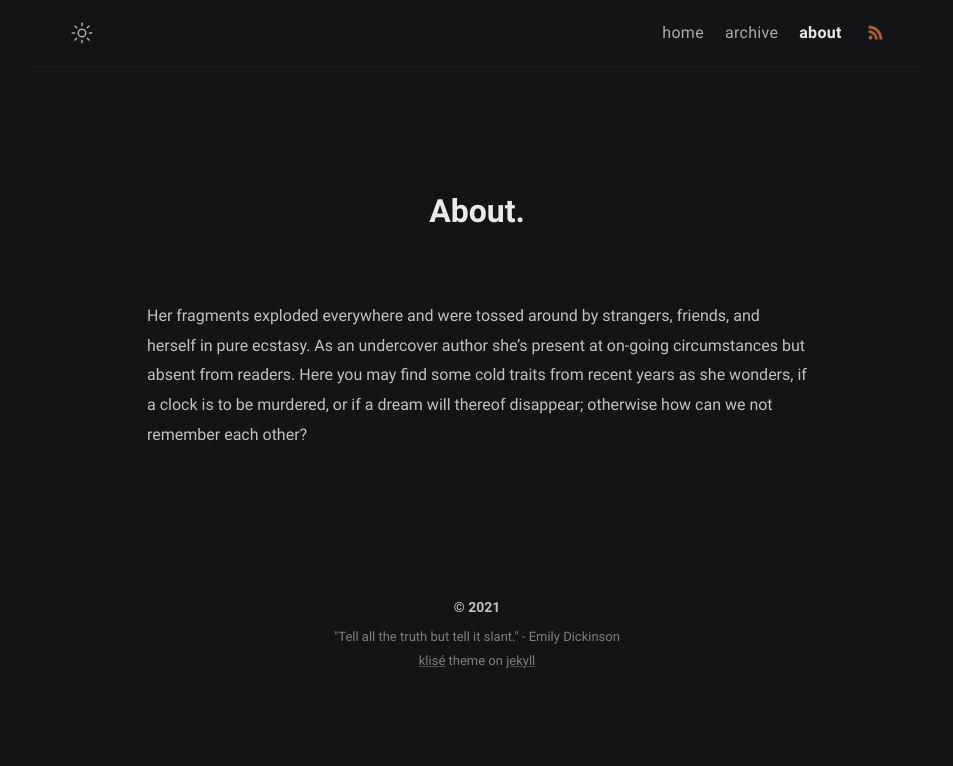
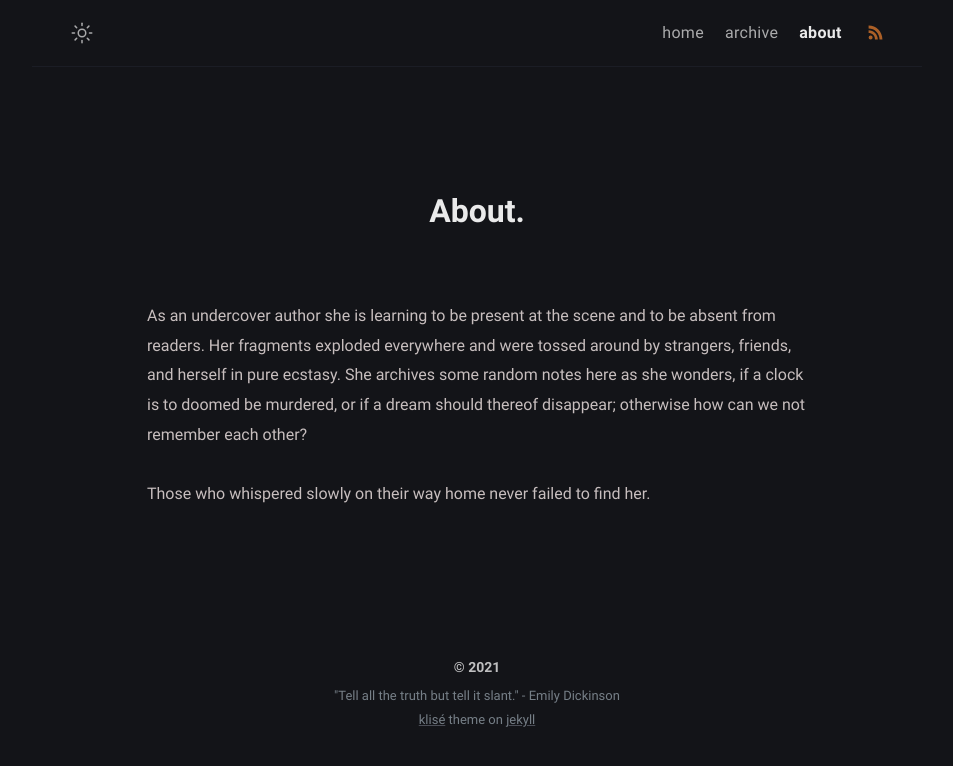
Before and after one commit to yijingch/afistforair.github.io, a Jekyll site: the page built from about.md, in a window 1280 px wide. Shown: the top 766 px of the page, without its empty margins (163-1116 px from the left). Built offline with Jekyll 4.4.1, drawn with Linux system fonts in a browser that asks for light colours.

Commit message:
edit about

```diff
--- a/about.md
+++ b/about.md
@@ -5,4 +5,6 @@ layout: page
 comments: false
 ---
 
-Her fragments exploded everywhere and were tossed around by strangers, friends, and herself in pure ecstasy. As an undercover author she's present at on-going circumstances but absent from readers. Here you may find some cold traits from recent years as she wonders, if a clock is to be murdered, or if a dream will thereof disappear; otherwise how can we not remember each other?
+As an undercover author she is learning to be present at the scene and to be absent from readers. Her fragments exploded everywhere and were tossed around by strangers, friends, and herself in pure ecstasy. She archives some random notes here as she wonders, if a clock is to doomed be murdered, or if a dream should thereof disappear; otherwise how can we not remember each other?
+
+Those who whispered slowly on their way home never failed to find her.
```
